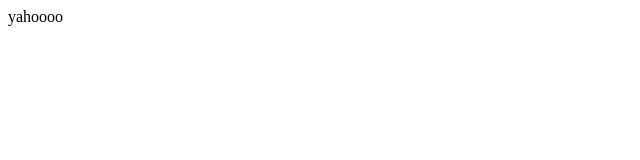
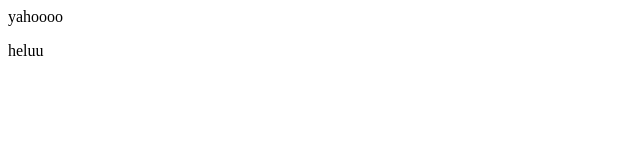
Before and after one commit to Puyinn-0412/beta, a plain HTML site: page index.html in a window 1280 px wide. Shown: the full height of the page, 0-640 px from the left. Drawn offline with Linux system fonts and the light colour scheme.

Commit message:
2nd commit

```diff
--- a/index.html
+++ b/index.html
@@ -7,5 +7,6 @@
 </head>
 <body>
     yahoooo
+    <p>heluu</p>
 </body>
 </html>
```
